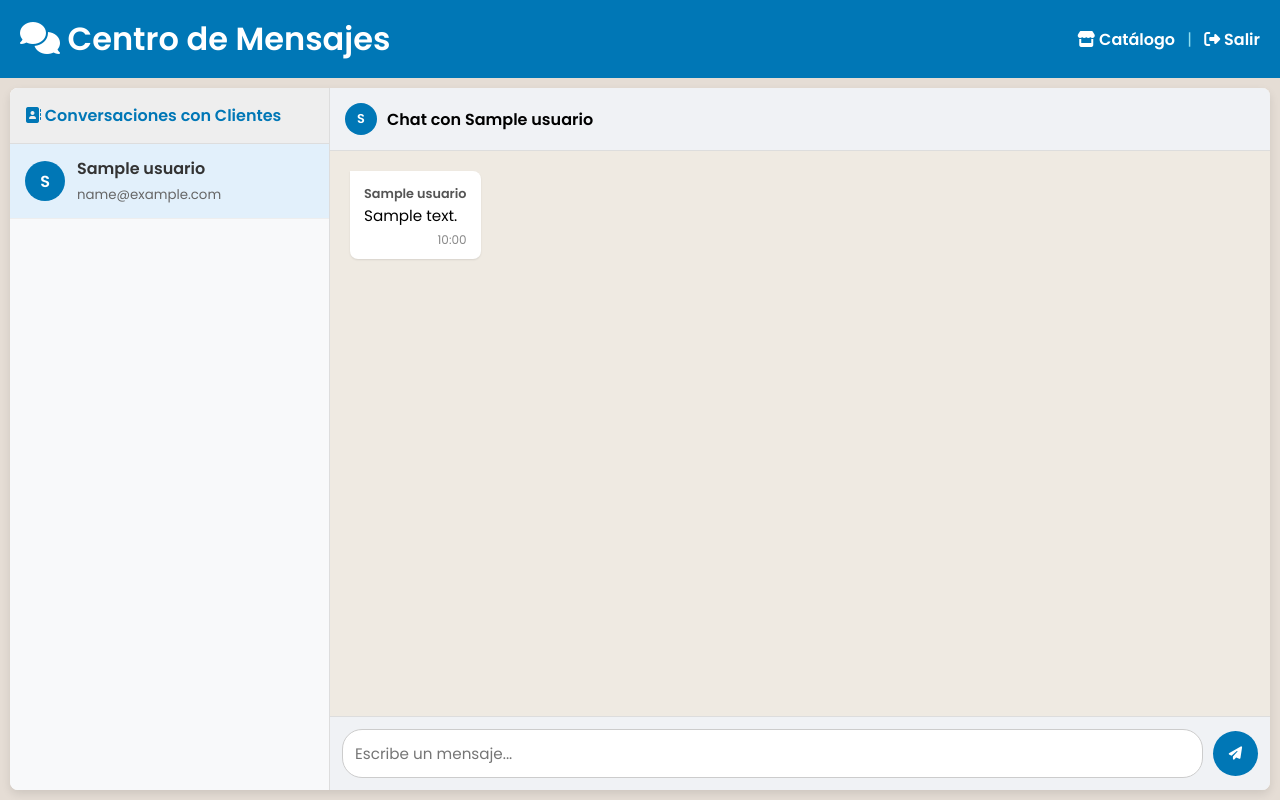
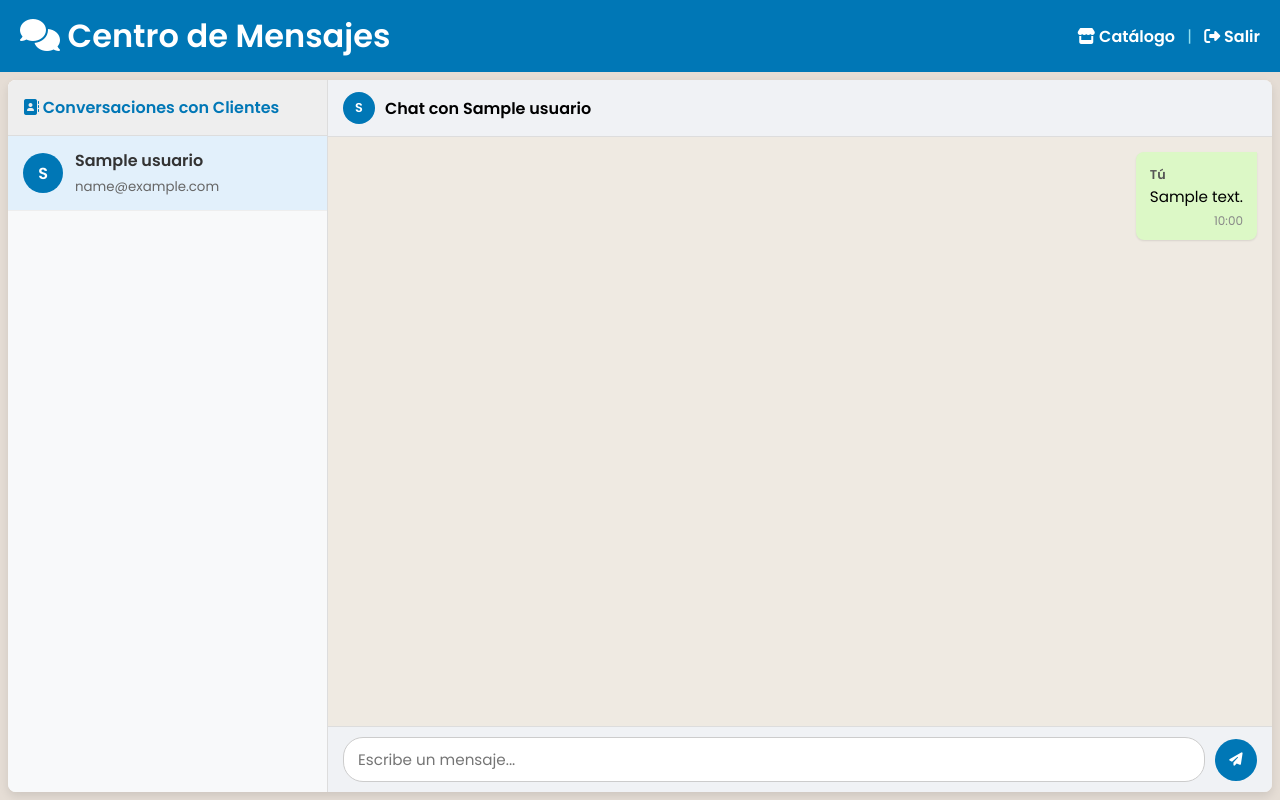
Before and after one commit to JuanSout723/Rotoblessing, a Flask app: template templates/mensajes.html in a window 1280 px wide. Run offline with Flask 3, Linux system fonts and the light colour scheme; the template is opened without the code that fills it: values that come from a table or form of the project are taken from there, others are empty; tables that the repository leaves empty hold one stand-in row (values such as "Sample post").

Commit message:
Update mensajes.html

```diff
--- a/templates/mensajes.html
+++ b/templates/mensajes.html
@@ -8,12 +8,14 @@
     <link rel="stylesheet" href="https://cdnjs.cloudflare.com/ajax/libs/font-awesome/6.5.1/css/all.min.css">
     <style>
         * { box-sizing: border-box; margin: 0; padding: 0; font-family: 'Poppins', sans-serif; }
-        body { background-color: #e5ddd5; height: 100vh; display: flex; flex-direction: column; overflow: hidden; }
 
-        header { background-color: #0077b6; color: white; padding: 15px 20px; display: flex; justify-content: space-between; align-items: center; flex-shrink: 0; }
+        /* Ajuste clave para móviles: usamos 100dvh (Dynamic Viewport Height) para evitar que las barras del sistema tapen el contenido */
+        body { background-color: #e5ddd5; height: 100dvh; display: flex; flex-direction: column; overflow: hidden; }
+
+        header { background-color: #0077b6; color: white; padding: 12px 20px; display: flex; justify-content: space-between; align-items: center; flex-shrink: 0; }
         header a { color: white; text-decoration: none; font-weight: 600; }
 
-        .chat-container { display: flex; flex: 1; overflow: hidden; background: white; margin: 10px; border-radius: 8px; box-shadow: 0 4px 10px rgba(0,0,0,0.1); }
+        .chat-container { display: flex; flex: 1; overflow: hidden; background: white; margin: 8px; border-radius: 8px; box-shadow: 0 4px 10px rgba(0,0,0,0.1); min-height: 0; }
 
         .sidebar { width: 320px; background-color: #f8f9fa; border-right: 1px solid #ddd; display: flex; flex-direction: column; flex-shrink: 0; }
         .sidebar-header { padding: 15px; background: #eee; font-weight: 600; border-bottom: 1px solid #ddd; color: #0077b6; }
@@ -22,39 +24,39 @@
         .chat-item:hover, .chat-item.active { background: #e2f0fb; }
         .chat-avatar { width: 40px; height: 40px; border-radius: 50%; background-color: #0077b6; color: white; display: flex; align-items: center; justify-content: center; font-weight: bold; margin-right: 12px; flex-shrink: 0; }
 
-        .main-chat { flex: 1; display: flex; flex-direction: column; background-color: #efeae2; height: 100%; overflow: hidden; }
+        /* Contenedor principal del chat estructurado en columnas flexibles */
+        .main-chat { flex: 1; display: flex; flex-direction: column; background-color: #efeae2; height: 100%; min-height: 0; overflow: hidden; }
         .full-width { width: 100%; }
 
-        .chat-header { padding: 15px; background-color: #f0f2f5; border-bottom: 1px solid #ddd; font-weight: 600; display: flex; align-items: center; gap: 10px; flex-shrink: 0; }
+        .chat-header { padding: 12px 15px; background-color: #f0f2f5; border-bottom: 1px solid #ddd; font-weight: 600; display: flex; align-items: center; gap: 10px; flex-shrink: 0; }
         .btn-volver-movil { display: none; color: #0077b6; font-size: 1.1rem; text-decoration: none; margin-right: 5px; }
 
-        .messages-area { flex: 1; padding: 20px; overflow-y: auto; display: flex; flex-direction: column; gap: 10px; }
-        .msg-bubble { max-width: 70%; padding: 10px 14px; border-radius: 8px; font-size: 0.95rem; position: relative; word-wrap: break-word; box-shadow: 0 1px 2px rgba(0,0,0,0.1); }
+        /* Área de mensajes con scroll fluido y flex correcto */
+        .messages-area { flex: 1; padding: 15px; overflow-y: auto; display: flex; flex-direction: column; gap: 10px; min-height: 0; }
+        .msg-bubble { max-width: 75%; padding: 10px 14px; border-radius: 8px; font-size: 0.95rem; position: relative; word-wrap: break-word; box-shadow: 0 1px 2px rgba(0,0,0,0.1); }
         .msg-enviado { background-color: #dcf8c6; align-self: flex-end; border-top-right-radius: 0; }
         .msg-recibido { background-color: #ffffff; align-self: flex-start; border-top-left-radius: 0; }
         .msg-info { font-size: 0.75rem; color: #888; text-align: right; margin-top: 4px; display: block; }
 
-        .input-area { padding: 12px; background-color: #f0f2f5; display: flex; gap: 10px; align-items: center; border-top: 1px solid #ddd; flex-shrink: 0; }
-        .input-area input { flex: 1; padding: 12px; border: 1px solid #ccc; border-radius: 20px; outline: none; font-size: 0.95rem; background: #fff; }
-        .input-area button { background-color: #0077b6; color: white; border: none; width: 45px; height: 45px; border-radius: 50%; display: flex; align-items: center; justify-content: center; cursor: pointer; flex-shrink: 0; }
+        /* Barra inferior fija que no se oculta */
+        .input-area { padding: 10px 15px; background-color: #f0f2f5; display: flex; gap: 10px; align-items: center; border-top: 1px solid #ddd; flex-shrink: 0; }
+        .input-area input { flex: 1; padding: 10px 14px; border: 1px solid #ccc; border-radius: 20px; outline: none; font-size: 0.95rem; background: #fff; }
+        .input-area button { background-color: #0077b6; color: white; border: none; width: 42px; height: 42px; border-radius: 50%; display: flex; align-items: center; justify-content: center; cursor: pointer; flex-shrink: 0; }
 
         /* ==========================================================
-           ADAPTACIÓN MÓVIL (ANDROID)
-           ========================================================== */
+            ADAPTACIÓN MÓVIL (ANDROID)
+            ========================================================== */
         @media (max-width: 768px) {
-            .chat-container { margin: 0; border-radius: 0; height: calc(100vh - 55px); }
+            .chat-container { margin: 0; border-radius: 0; height: calc(100dvh - 50px); }
 
             {% if usuario.rol == 'Comprador' %}
-                /* Si es comprador, el chat va a pantalla completa */
                 .main-chat { display: flex; width: 100%; }
             {% else %}
                 {% if cliente_actual %}
-                    /* Si es vendedor y seleccionó un cliente, ocultamos barra lateral y mostramos el chat */
                     .sidebar { display: none; }
                     .main-chat { display: flex; width: 100%; }
                     .btn-volver-movil { display: inline-flex; align-items: center; }
                 {% else %}
-                    /* Si es vendedor y NO ha seleccionado cliente, mostramos solo la lista de contactos */
                     .sidebar { width: 100%; border-right: none; }
                     .main-chat { display: none; }
                 {% endif %}
@@ -117,12 +119,12 @@
                     {% endif %}
                 </div>
 
-                <!-- Historial de Conversación -->
+                <!-- Historial de Conversación con scroll interno fluido -->
                 <div class="messages-area" id="msgBox">
                     {% for msg in conversacion %}
-                        <div class="msg-bubble {% if msg.remitente_id == usuario.id %}msg-enviado{% else %}msg-recibido{% endif %}">
+                        <div class="msg-bubble {% if msg.emisor_id == usuario.id %}msg-enviado{% else %}msg-recibido{% endif %}">
                             <strong style="font-size: 0.8rem; color: #555;">
-                                {% if msg.remitente_id == usuario.id %}Tú{% else %}{{ msg.remitente.nombre }}{% endif %}
+                                {% if msg.emisor_id == usuario.id %}Tú{% else %}{{ msg.remitente.nombre }}{% endif %}
                             </strong>
                             <p>{{ msg.contenido }}</p>
                             <div class="msg-info">{{ msg.fecha.strftime('%H:%M') }}</div>
@@ -130,8 +132,11 @@
                     {% endfor %}
                 </div>
 
-                <!-- Área de escribir mensaje corregida para apuntar a la ruta con el ID exacto -->
-                <form action="{{ url_for('enviar_mensaje', receptor_id=cliente_actual.id) }}" method="POST" class="input-area">
+                <!-- Área de escribir mensaje fija abajo -->
+                <form action="{{ url_for('enviar_mensaje') }}" method="POST" class="input-area">
+                    {% if usuario.rol != 'Comprador' and cliente_actual %}
+                        <input type="hidden" name="destinatario_id" value="{{ cliente_actual.id }}">
+                    {% endif %}
                     <input type="text" name="contenido" placeholder="Escribe un mensaje..." autocomplete="off" required>
                     <button type="submit"><i class="fa-solid fa-paper-plane"></i></button>
                 </form>
```
